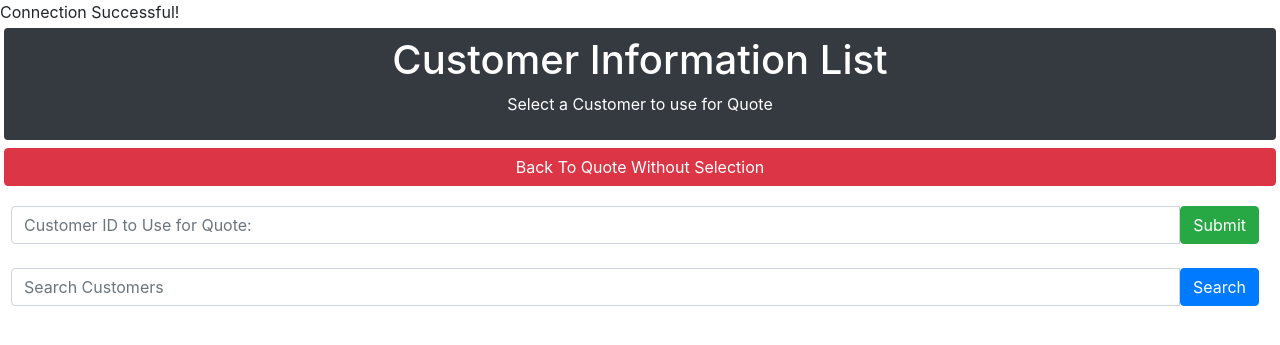
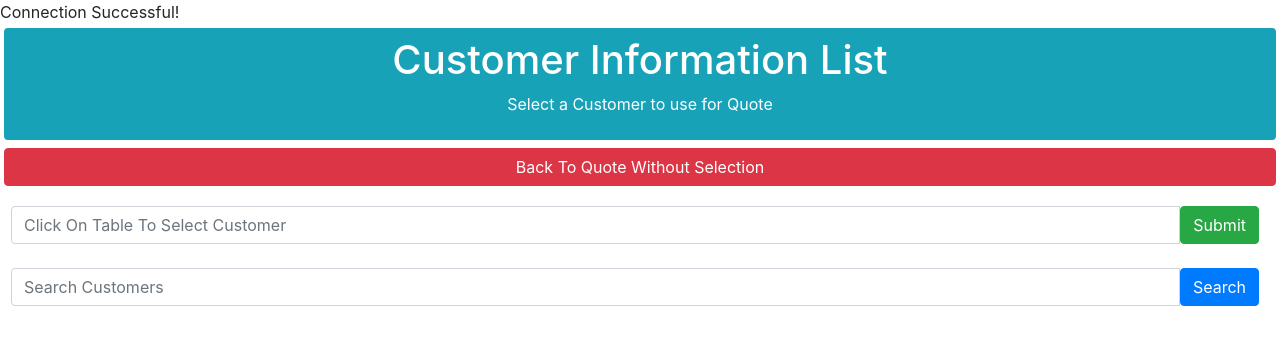
Before and after one commit to breadboi/quote-system, a PHP site: page /Quote_Tracking/CustomerList.php in a window 1280 px wide. Shown: the top 345 px of the page. Run offline with PHP 8.4, Linux system fonts and the light colour scheme; data that the repository does not hold is empty.

Commit message:
Added A few More tweaks to customer list to select from table fixes #16

```diff
--- a/public_html/Quote_Tracking/CustomerList.php
+++ b/public_html/Quote_Tracking/CustomerList.php
@@ -12,7 +12,7 @@
 </head>
 
 <body>
-    <div style="text-align:center" class="jumbotron jumbotron-fluid p-2 m-1 bg-dark text-white rounded">
+    <div style="text-align:center" class="jumbotron jumbotron-fluid p-2 m-1 bg-info text-white rounded">
         <h1>Customer Information List</h1>
         <p>Select a Customer to use for Quote</p>
     </div>
@@ -23,21 +23,20 @@
 
     <form action="tracking.php" class="m-2 p-2" method="post">
         <div class="form-row input-group">
-            <input type="text" class="form-control" name="id" placeholder="Customer ID to Use for Quote:">
-            <input class="btn btn-success" type="submit">
+            <input onkeydown="event.preventDefault()" type="text" class="form-control" name="id" id="id" required placeholder="Click On Table To Select Customer">
+            <input class="btn btn-success" id="id" type="submit">
         </div>
     </form>
 
     <form action="CustomerList.php" class=" m-2 p-2" method="post">
         <div class="form-row input-group">
-             <input type="text" class="form-control" placeholder="Search Customers" name="search">
+            <input type="text" class="form-control" placeholder="Search Customers" name="search">
             <button class="btn btn-primary" type="submit" class="">Search</button>
         </div>
     </form>
 
     <?php
-    if (isset($_POST["search"]))
-    {
+    if (isset($_POST["search"])) {
         $searchString = $_POST["search"];
         $sql = "SELECT * FROM customers
         WHERE (name LIKE '%$searchString%')
@@ -46,10 +45,8 @@
         OR (street LIKE '%$searchString%')
         OR (contact LIKE '%$searchString%')
         ";
-    }
-    else
-    {
-    $sql = "SELECT * FROM customers";
+    } else {
+        $sql = "SELECT * FROM customers";
     }
     $AllCustomers = $legacyPDO->query($sql);
     $rows = $AllCustomers->fetchAll(PDO::FETCH_ASSOC);
@@ -58,4 +55,35 @@
 
 </body>
 
+<script>
+    var previousrow;
+
+    function addRowHandlers() {
+        var table = document.getElementsByClassName("datatbl");
+        var rows = table[0].getElementsByTagName("tr");
+        for (i = 0; i < rows.length; i++) {
+            var currentRow = table[0].rows[i];
+            var createClickHandler =
+                function(row)
+                {
+                    return function()
+                    {
+                        if(previousrow != undefined)
+                        {
+                        previousrow.setAttribute("style", "");
+                        }
+                        var cell = row.getElementsByTagName("td")[0];
+                        var id = cell.innerHTML;
+                        document.getElementById("id").setAttribute("value", id);
+                        this.setAttribute("style", "background-color: #4CAF50");
+                        previousrow = row;
+                    };
+                };
+
+            currentRow.onclick = createClickHandler(currentRow);
+        }
+    }
+    window.onload = addRowHandlers();
+</script>
+
 </html>
--- a/public_html/Quote_Tracking/javascript/tracking.js
+++ b/public_html/Quote_Tracking/javascript/tracking.js
@@ -4,11 +4,11 @@ $(document).ready(function() {
     var add_button = $("#addField");
     var add_line = '<div class="input-group">';
     add_line += '<div class="col-7 px-1">';
-    add_line += '<input class="form-control" placeholder="Line Item" type="text" name="lineitem[]"/>';
+    add_line += '<input class="form-control" placeholder="Line Item" type="text" required name="lineitem[]"/>';
     add_line += '</div>';
     add_line += '<div class="col-3 px-1 input-group">';
     add_line += '<div class="input-group-prepend"><span class="input-group-text">$</span></div>';
-    add_line += '<input class="form-control" pattern="^\\d+\\.?\\d*$" placeholder="Price" type="text" name="price[]"/>';
+    add_line += '<input class="form-control" pattern="^\\d+\\.?\\d*$" placeholder="Price" required type="text" name="price[]"/>';
     add_line += '</div>';
     var first = add_line + '</div>';
     add_line += '<div class="col-2 pl-1">';
--- a/public_html/Quote_Tracking/tracking.php
+++ b/public_html/Quote_Tracking/tracking.php
@@ -82,7 +82,7 @@ if ($_SERVER["REQUEST_METHOD"] == "POST") {
                 <div class="row">
                     <div class="col">
                         <label for="email">Email</label>
-                        <input class="form-control" type="text" name="email" placeholder="Email">
+                        <input required class="form-control" type="text" name="email" placeholder="Email">
                     </div>
                 </div>
             </div>
```
Also changed, not shown: SQL_Scripts/createQuotes.sql (+5 -2 lines), public_html/Quote_Tracking/confirm.php (+12 -4 lines).
